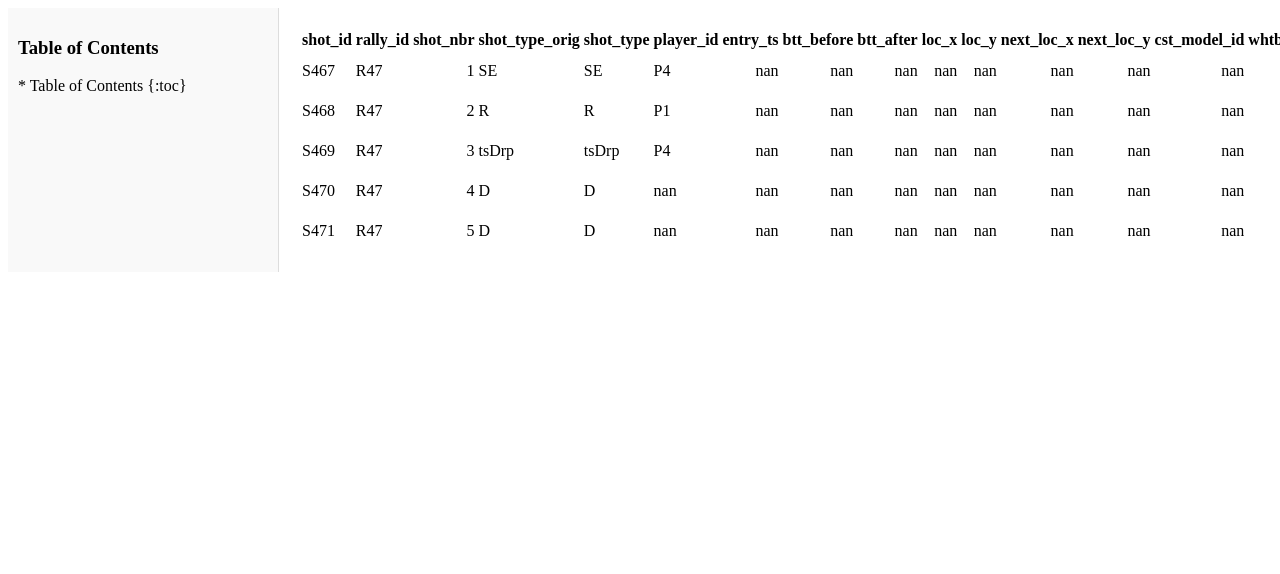
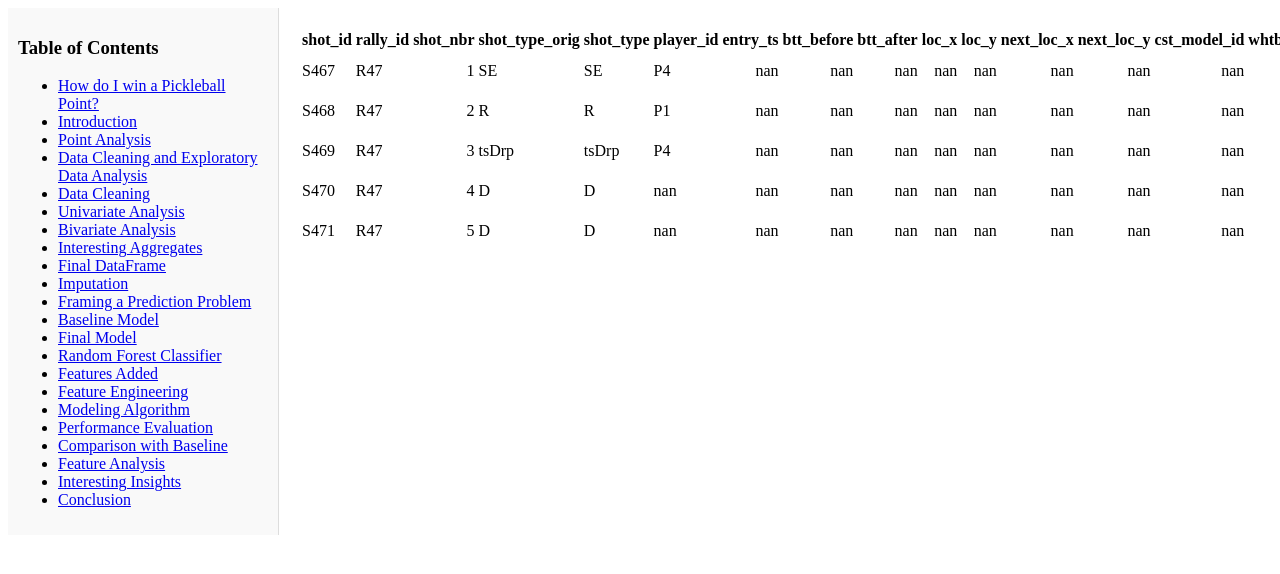
Before and after one commit to calebhyun/pickleball-point-analysis, a Jekyll site: the page built from assets/combined_shots_table.md, in a window 1280 px wide. Shown: the top 574 px of the page. Built offline with Jekyll 4.4.1, drawn with Linux system fonts in a browser that asks for light colours; our own code applies the rules of GitHub Pages for plain Markdown files.

Commit message:
Update sidebar.html

```diff
--- a/_includes/sidebar.html
+++ b/_includes/sidebar.html
@@ -1,5 +1,27 @@
 <div class="sidebar">
   <h3>Table of Contents</h3>
-  * Table of Contents
-  {:toc}
+  <ul>
+    <li><a href="#how-do-i-win-a-pickleball-point">How do I win a Pickleball Point?</a></li>
+    <li><a href="#introduction">Introduction</a></li>
+    <li><a href="#point-analysis">Point Analysis</a></li>
+    <li><a href="#data-cleaning-and-exploratory-data-analysis">Data Cleaning and Exploratory Data Analysis</a></li>
+    <li><a href="#data-cleaning">Data Cleaning</a></li>
+    <li><a href="#univariate-analysis">Univariate Analysis</a></li>
+    <li><a href="#bivariate-analysis">Bivariate Analysis</a></li>
+    <li><a href="#interesting-aggregates">Interesting Aggregates</a></li>
+    <li><a href="#final-dataframe">Final DataFrame</a></li>
+    <li><a href="#imputation">Imputation</a></li>
+    <li><a href="#framing-a-prediction-problem">Framing a Prediction Problem</a></li>
+    <li><a href="#baseline-model">Baseline Model</a></li>
+    <li><a href="#final-model">Final Model</a></li>
+    <li><a href="#random-forest-classifier">Random Forest Classifier</a></li>
+    <li><a href="#features-addded">Features Added</a></li>
+    <li><a href="#feature-engineering">Feature Engineering</a></li>
+    <li><a href="#modeling-algorithm">Modeling Algorithm</a></li>
+    <li><a href="#performance-evaluation">Performance Evaluation</a></li>
+    <li><a href="#comparison-with-baseline">Comparison with Baseline</a></li>
+    <li><a href="#feature-analysis">Feature Analysis</a></li>
+    <li><a href="#interesting-insights">Interesting Insights</a></li>
+    <li><a href="#conclusion">Conclusion</a></li>
+  </ul>
 </div>
```
